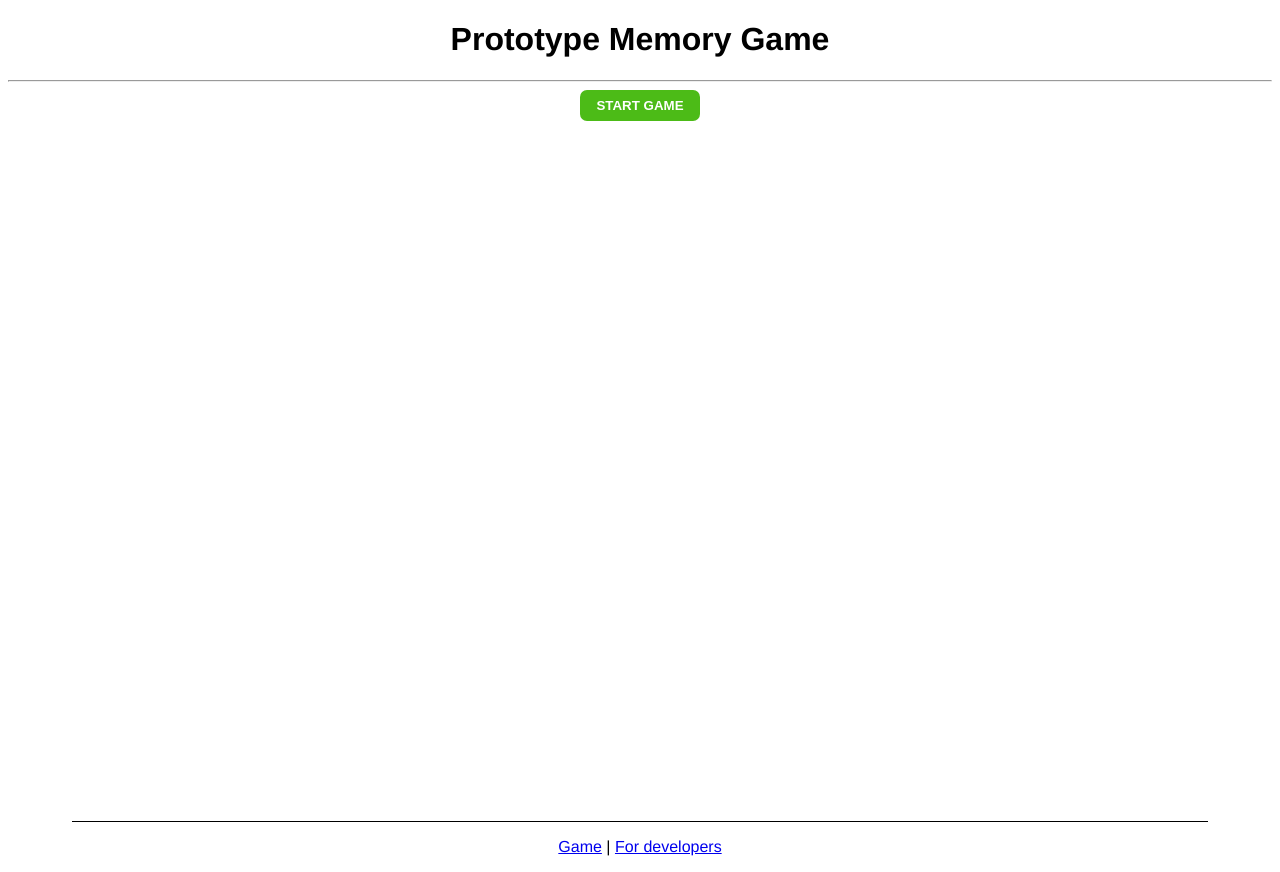
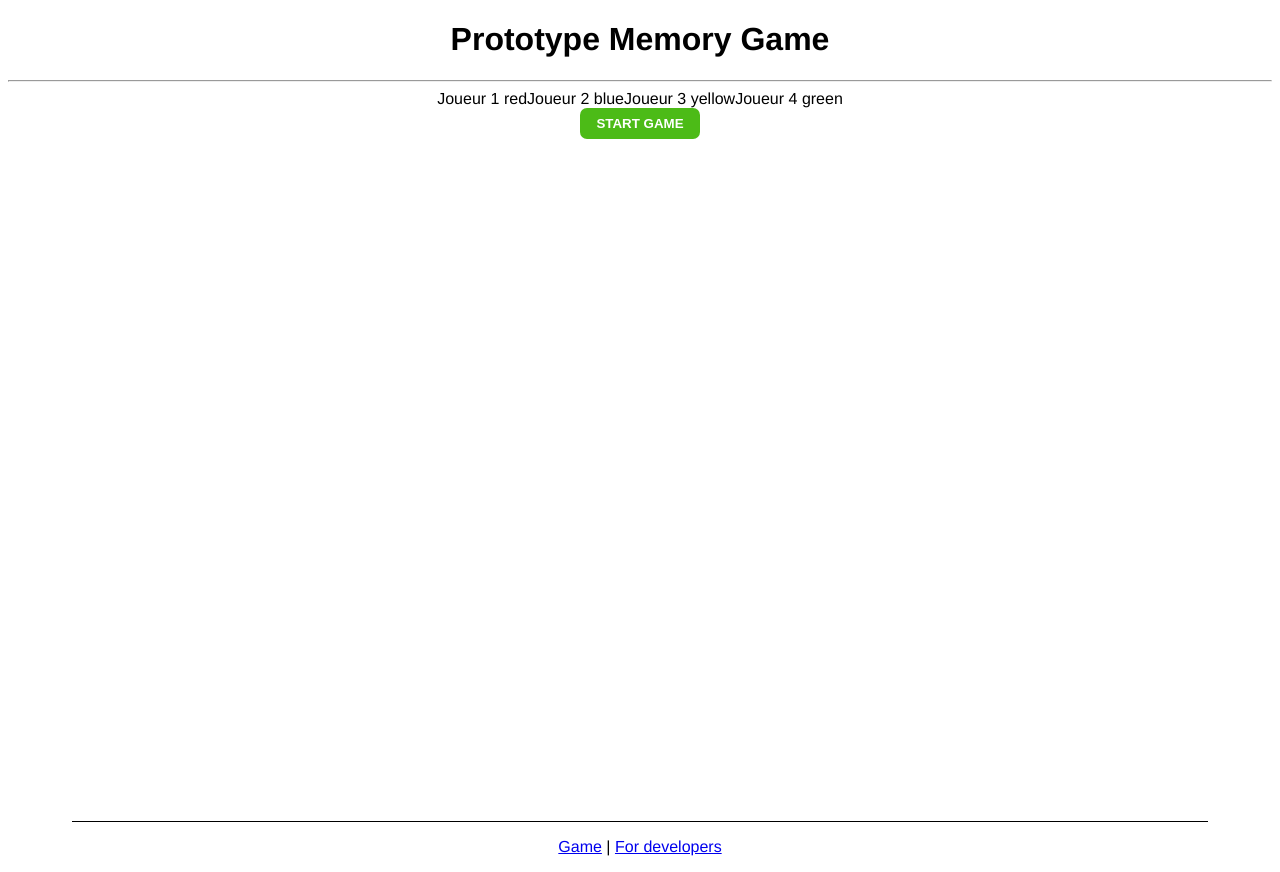
Before and after one commit to julienvanroy/naufrages-prototype-memory, a Vue app: page / in a window 1280 px wide. Built offline with nearby package versions, Linux system fonts and the light colour scheme.

Commit message:
wip: store airport ✈️

```diff
--- a/src/components/game/SetupGame.vue
+++ b/src/components/game/SetupGame.vue
@@ -1,15 +1,17 @@
 <template>
   <div>
+    <PlayersList/>
     <GenerateGame text="Start Game"/>
   </div>
 </template>
 
 <script>
 import GenerateGame from "@/components/cta/GenerateGame";
+import PlayersList from "@/components/player/PlayersList";
 
 export default {
   name: "SetupGame",
-  components: {GenerateGame}
+  components: {PlayersList, GenerateGame}
 }
 </script>
 
--- /dev/null
+++ b/src/components/player/PlayerCard.vue
@@ -0,0 +1,25 @@
+<template>
+  <div>
+    {{name}} {{color}}
+  </div>
+</template>
+
+<script>
+export default {
+  name: "PlayerCard",
+  props: {
+    name: {
+      type: String,
+      required: true
+    },
+    color: {
+      type: String,
+      required: true
+    }
+  }
+}
+</script>
+
+<style scoped>
+
+</style>
--- /dev/null
+++ b/src/components/player/PlayersList.vue
@@ -0,0 +1,28 @@
+<template>
+  <div>
+    <PlayerCard v-for="(player, indexPlayer) in players" :key="indexPlayer" :name="player.name" :color="player.color"/>
+  </div>
+</template>
+
+<script>
+import {createNamespacedHelpers} from "vuex";
+import PlayerCard from "@/components/player/PlayerCard";
+
+const { mapState } = createNamespacedHelpers('game')
+
+export default {
+  name: "PlayersList",
+  components: {PlayerCard},
+  computed: {
+    ...mapState(['players'])
+  }
+}
+</script>
+
+<style lang="scss" scoped>
+  div {
+    display: flex;
+    flex-wrap: wrap;
+    justify-content: center;
+  }
+</style>
```
Also changed, not shown: src/store/module/player.js (added, +22 -0 lines).
